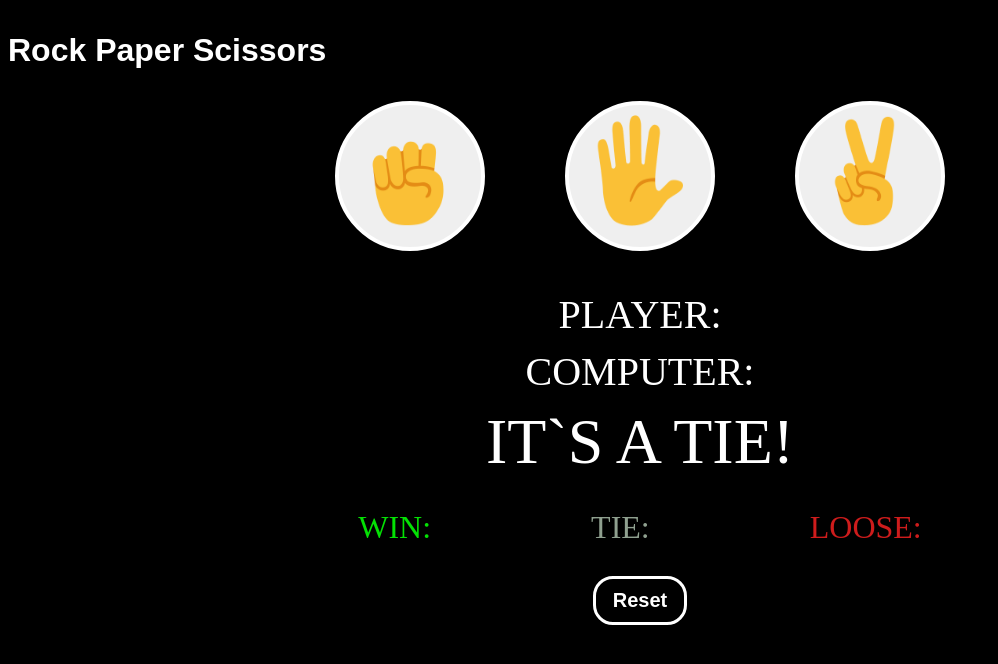
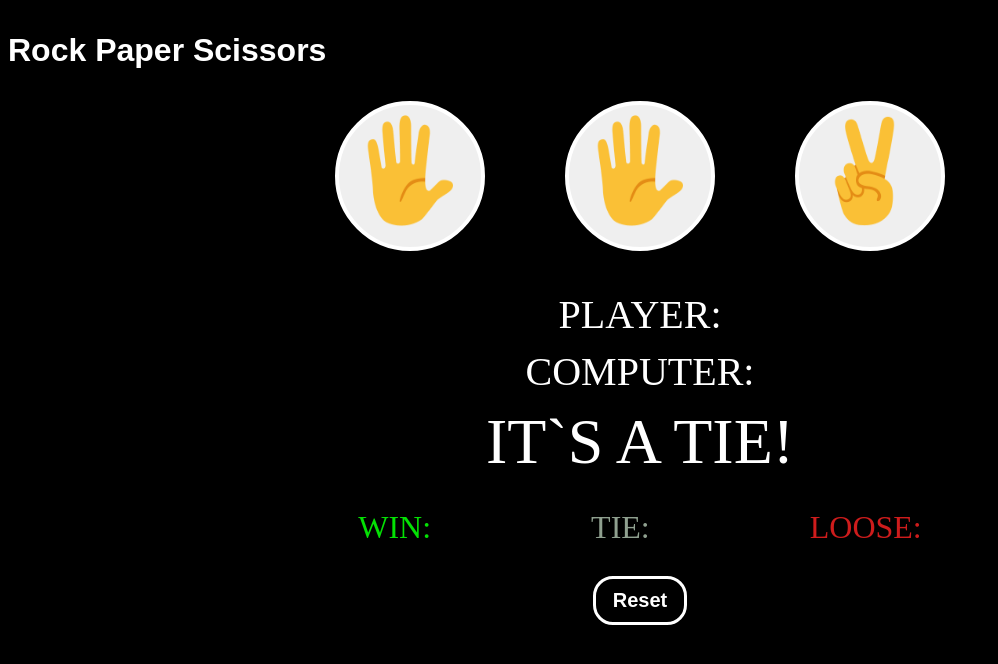
Before and after one commit to Mr1Muhammad/RockPaperScissors, a plain HTML site: page index.html in a window 1280 px wide. Shown: the whole page, without its empty margins (0-998 px from the left). Drawn offline with Linux system fonts and the light colour scheme; files whose address does not match are found by name.

Commit message:
Update index.html

```diff
--- a/index.html
+++ b/index.html
@@ -12,7 +12,7 @@
 
       <button class="box1" title="rock" onclick="
         playGame('rock');">
-        <img src="C:/Users/muham/OneDrive/Desktop/Javascript/projects/RockPaperScissors/rock-emoji.png">
+        <img src="https://github.com/Mr1Muhammad/RockPaperScissors/blob/main/paper-emoji.png?raw=true">
       </button>
 
 
```
